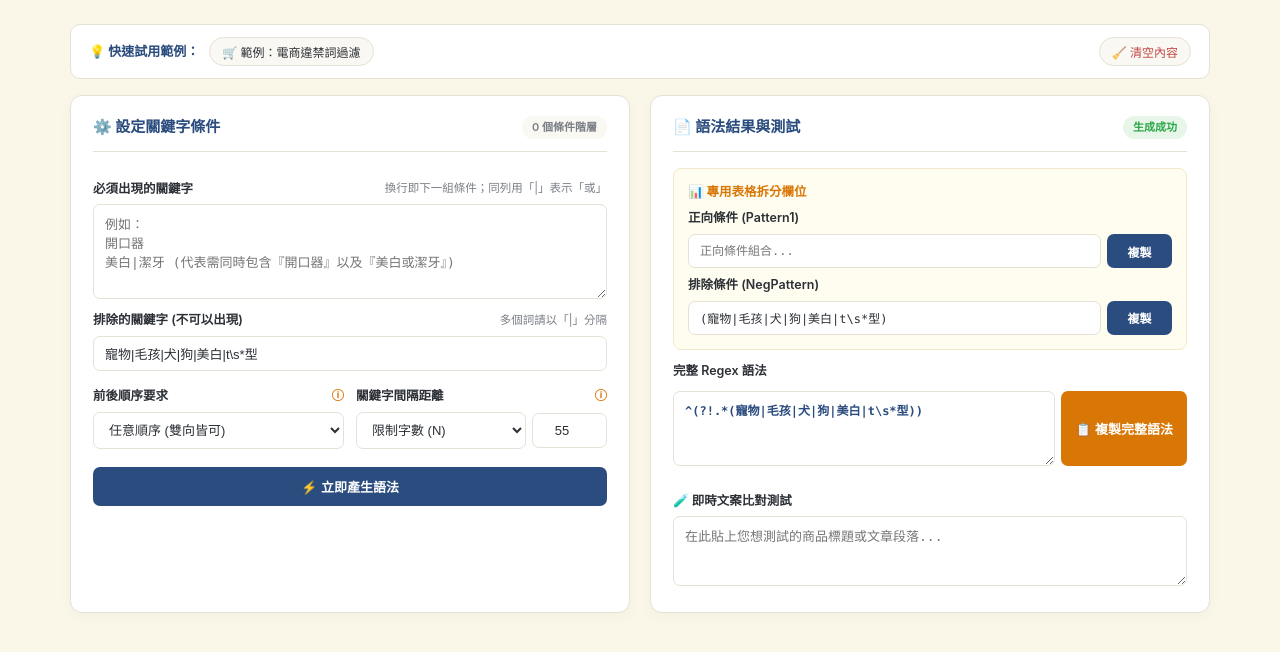
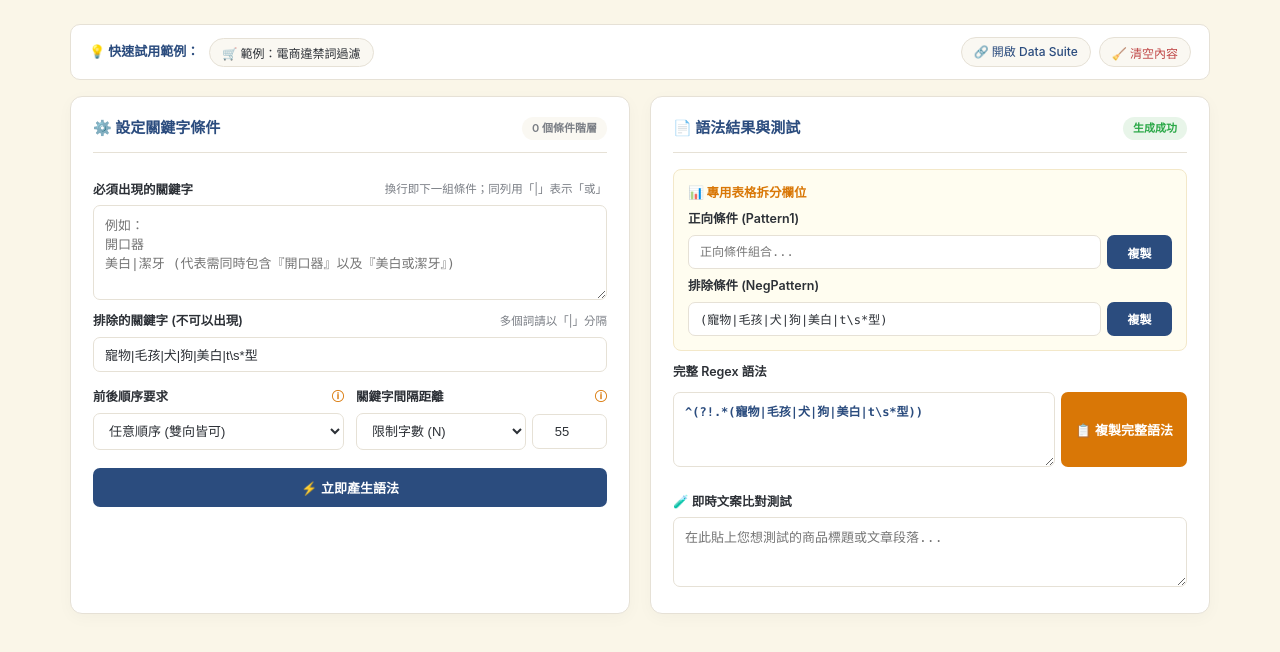
Before and after one commit to bobpao-cpu/keyword-regex-generator, a plain HTML site: page index.html in a window 1280 px wide. Drawn offline with Linux system fonts and the light colour scheme.

Commit message:
index.html

```diff
--- a/index.html
+++ b/index.html
@@ -1,3 +1,4 @@
+
 <!doctype html>
 <html lang="zh-Hant">
 <head>
@@ -70,6 +71,9 @@
       cursor: pointer;
       transition: all 0.2s;
       font-weight: 500;
+      text-decoration: none;
+      display: inline-flex;
+      align-items: center;
     }
     .btn-template:hover {
       background: var(--primary);
@@ -276,7 +280,11 @@
 <div class="template-bar">
   <span class="title">💡 快速試用範例：</span>
   <button class="btn-template" onclick="loadTemplate('medical')">🛒 範例：電商違禁詞過濾</button>
-  <button class="btn-template" onclick="loadTemplate('clear')" style="margin-left: auto; color: var(--danger);">🧹 清空內容</button>
+
+  <div style="margin-left: auto; display: flex; gap: 8px;">
+    <a href="https://datasuite.shopee.io/dashboard/dashboard/c15dda3e-fc06-4776-a40e-0156b354fe70/normal?page=1704800359783_41" target="_blank" class="btn-template" style="color: var(--primary);">🔗 開啟 Data Suite</a>
+    <button class="btn-template" onclick="loadTemplate('clear')" style="color: var(--danger);">🧹 清空內容</button>
+  </div>
 </div>
 
 <div class="container">
```
